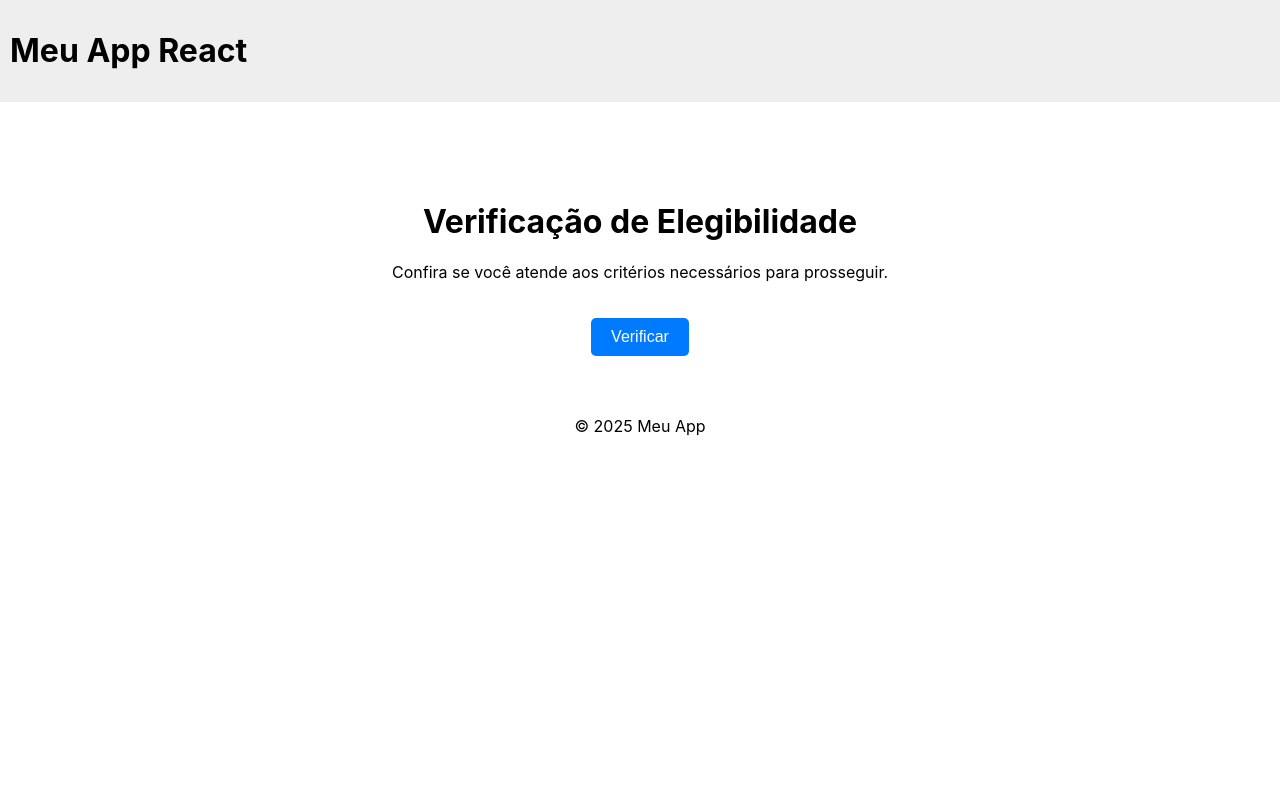
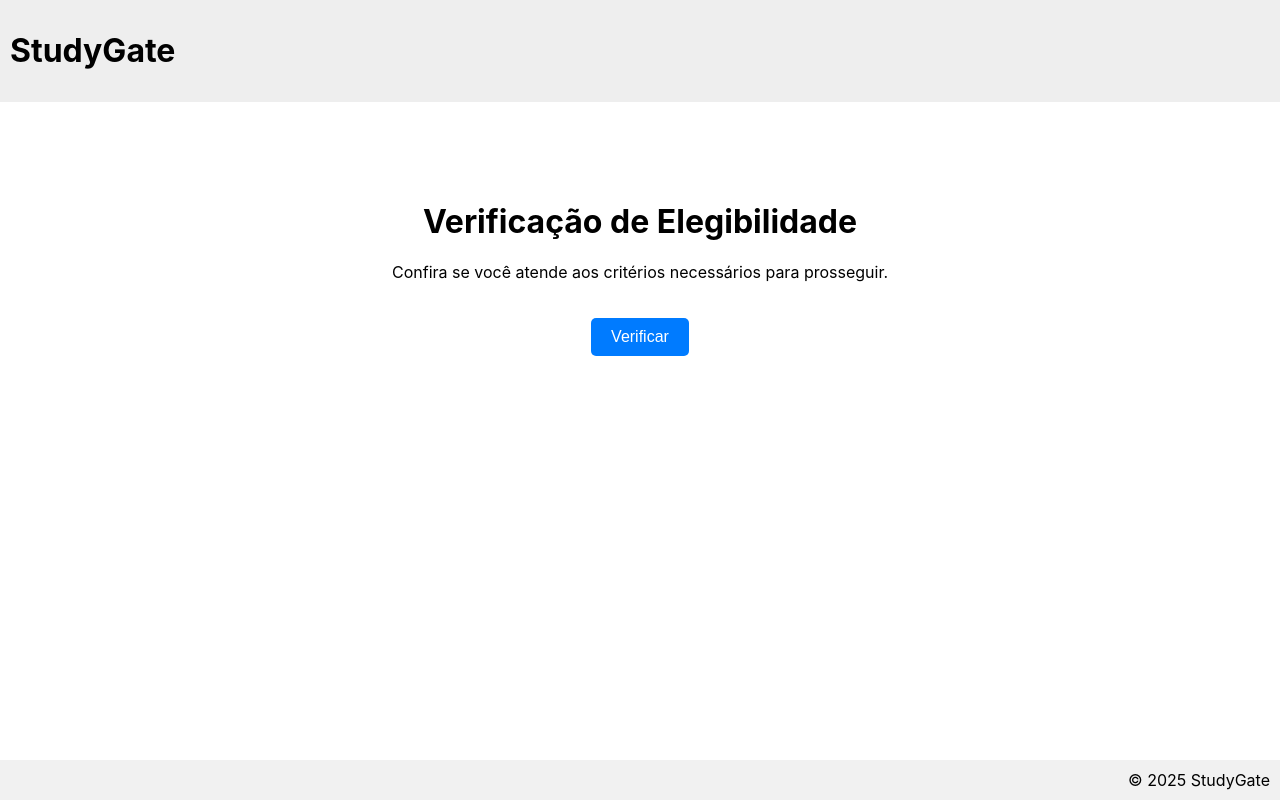
Before and after one commit to gabrieljony/StudyGate, a React (Create React App) app: page / in a window 1280 px wide. Built offline with nearby package versions, Linux system fonts and the light colour scheme; no server answers.

Commit message:
style(layout): fixa footer no final da página e alinha à direita

```diff
--- a/public/index.html
+++ b/public/index.html
@@ -24,7 +24,7 @@
       work correctly both with client-side routing and a non-root public URL.
       Learn how to configure a non-root public URL by running `npm run build`.
     -->
-    <title>React App</title>
+    <title>StudyGate</title>
   </head>
   <body>
     <noscript>You need to enable JavaScript to run this app.</noscript>
--- a/src/App.css
+++ b/src/App.css
@@ -1,38 +1,20 @@
-.App {
-  text-align: center;
+html, body, #root {
+  height: 100%;
+  margin: 0;
 }
 
-.App-logo {
-  height: 40vmin;
-  pointer-events: none;
+.app-container {
+  display: flex;
+  flex-direction: column;
+  min-height: 100vh; /* altura total da tela */
 }
 
-@media (prefers-reduced-motion: no-preference) {
-  .App-logo {
-    animation: App-logo-spin infinite 20s linear;
-  }
+.content {
+  flex: 1; /* ocupa todo espaço disponível acima do footer */
 }
 
-.App-header {
-  background-color: #282c34;
-  min-height: 100vh;
-  display: flex;
-  flex-direction: column;
-  align-items: center;
-  justify-content: center;
-  font-size: calc(10px + 2vmin);
-  color: white;
+.footer {
+  padding: 10px;
+  text-align: right; /* alinha texto à direita */
+  background-color: #f1f1f1; /* opcional */
 }
-
-.App-link {
-  color: #61dafb;
-}
-
-@keyframes App-logo-spin {
-  from {
-    transform: rotate(0deg);
-  }
-  to {
-    transform: rotate(360deg);
-  }
-}
--- a/src/App.jsx
+++ b/src/App.jsx
@@ -1,21 +1,21 @@
-import React from 'react'
 import AppRoutes from './routes/AppRoutes'
+import './App.css'
 
 export default function App() {
 
   return (
-    <div>
+    <div className="app-container">
       {/* Aqui você pode colocar header, menu ou layout fixo */}
       <header style={{ padding: '10px', backgroundColor: '#eee' }}>
-        <h1>Meu App React</h1>
+        <h1>StudyGate</h1>
       </header>
-
-      {/* Componente que controla todas as rotas */}
-      <AppRoutes />
-
+      <div className="content">
+        {/* Componente que controla todas as rotas */}
+        <AppRoutes />
+      </div>
       {/* Footer opcional */}
-      <footer style={{ padding: '10px', textAlign: 'center', marginTop: '50px' }}>
-        © 2025 Meu App
+      <footer className="footer">
+        © 2025 StudyGate
       </footer>
     </div>
   )
```
